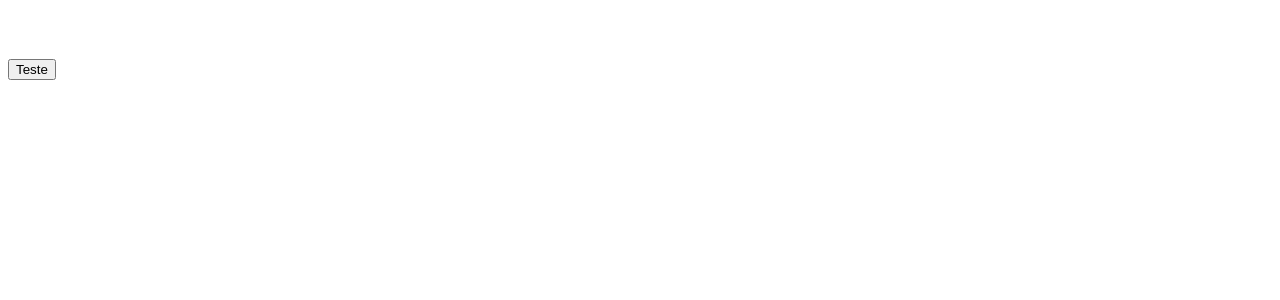
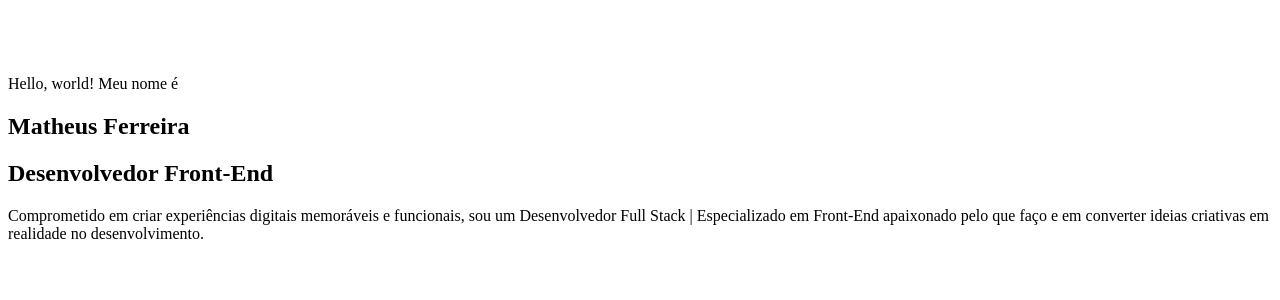
Before and after one commit to MatheusAmon12/matheus-presentation, a React (Vite) app: page / in a window 1280 px wide. Shown: the top 300 px of the page. Built offline with nearby package versions, Linux system fonts and the light colour scheme; the HTML template or start-up script is replaced by a standard one.

Commit message:
feat: add info section

```diff
--- a/src/App.tsx
+++ b/src/App.tsx
@@ -1,12 +1,19 @@
 import './App.css'
-import { Button } from './components/ui/button'
+//import { Button } from './components/ui/button'
 import TemplateDefault from './template/default'
 
 function App() {
 
   return (
     <TemplateDefault>
-      <Button>Teste</Button>
+      <section>
+        <p className='font-serif text-secondary font-bold text-[12px]'>Hello, world! Meu nome é</p>
+        <h1 className='font-sans text-white text-[24px] font-bold'>Matheus Ferreira</h1>
+        <h2 className='font-serif text-secondary font-bold text-[18px]'>Desenvolvedor Front-End</h2>
+        <p className='text-[14px] font-sans text-white'>
+          Comprometido em criar experiências digitais memoráveis e funcionais, sou um Desenvolvedor Full Stack | Especializado em Front-End apaixonado pelo que faço e em converter ideias criativas em realidade no desenvolvimento.
+          </p>
+      </section>
     </TemplateDefault>
   )
 }
--- a/src/globals.css
+++ b/src/globals.css
@@ -13,11 +13,14 @@
       --popover: 0 0% 100%;
       --popover-foreground: 222.2 84% 4.9%;
 
-      --primary: 222.2 47.4% 11.2%;
-      --primary-foreground: 210 40% 98%;
+      --primary: 0 0% 10%;
+      --primary-foreground: 0 0% 31%;
 
-      --secondary: 210 40% 96.1%;
-      --secondary-foreground: 222.2 47.4% 11.2%;
+      --font-primary: "Roboto", sans-serif;
+      --font-secondary: "Fira Code", sans-serif;
+
+      --secondary: 211 84% 35%;
+      --secondary-foreground: 211 87% 50%;
 
       --muted: 210 40% 96.1%;
       --muted-foreground: 215.4 16.3% 46.9%;
--- a/tailwind.config.js
+++ b/tailwind.config.js
@@ -15,6 +15,10 @@ export default {
       screens: {
         "2xl": "1400px",
       },
+    },
+    fontFamily: {
+      sans: ["var(--font-primary)", "sans-serif"],
+      serif: ["var(--font-secondary)", "sans-serif"],
     },
     extend: {
       colors: {
```
